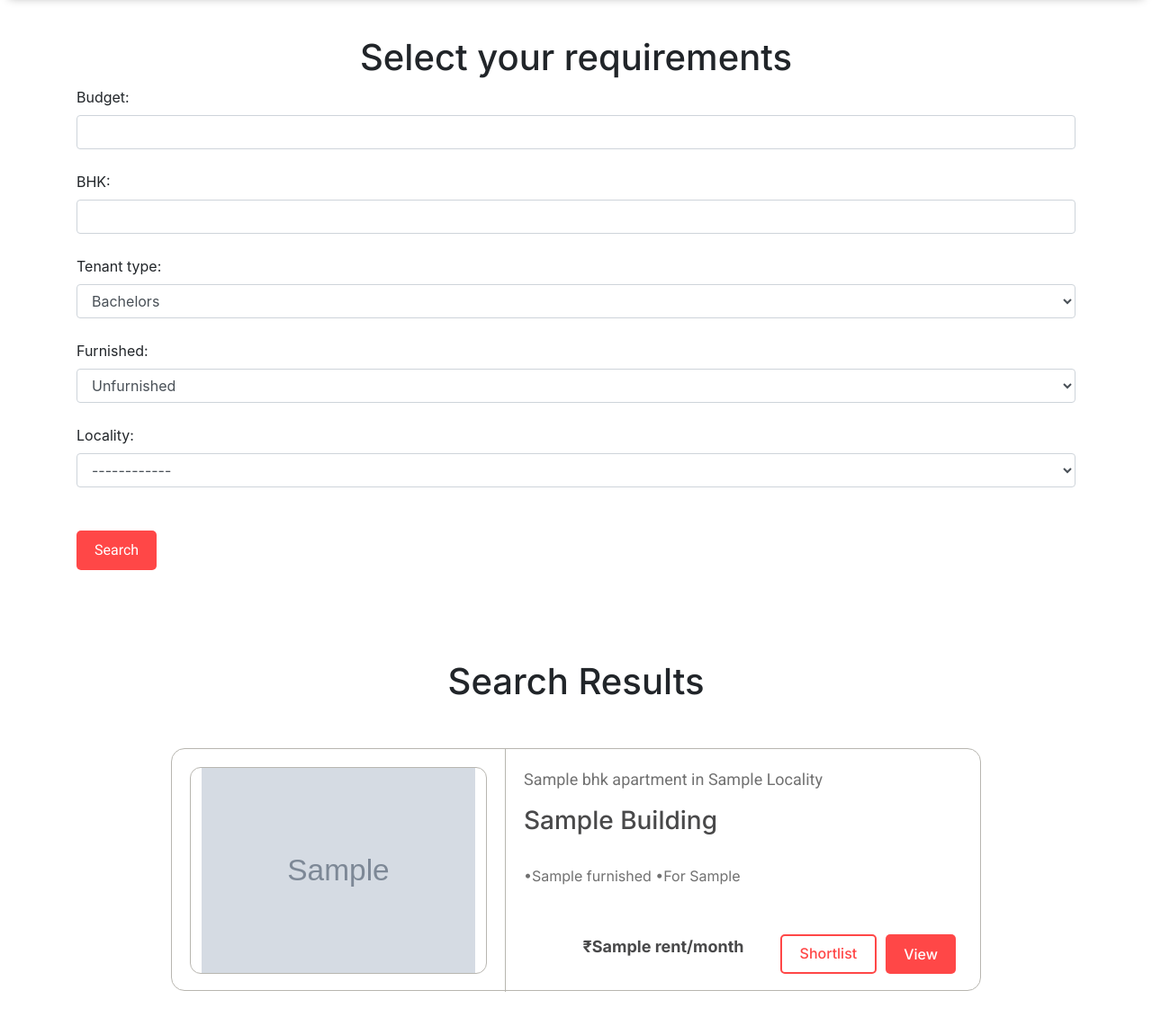
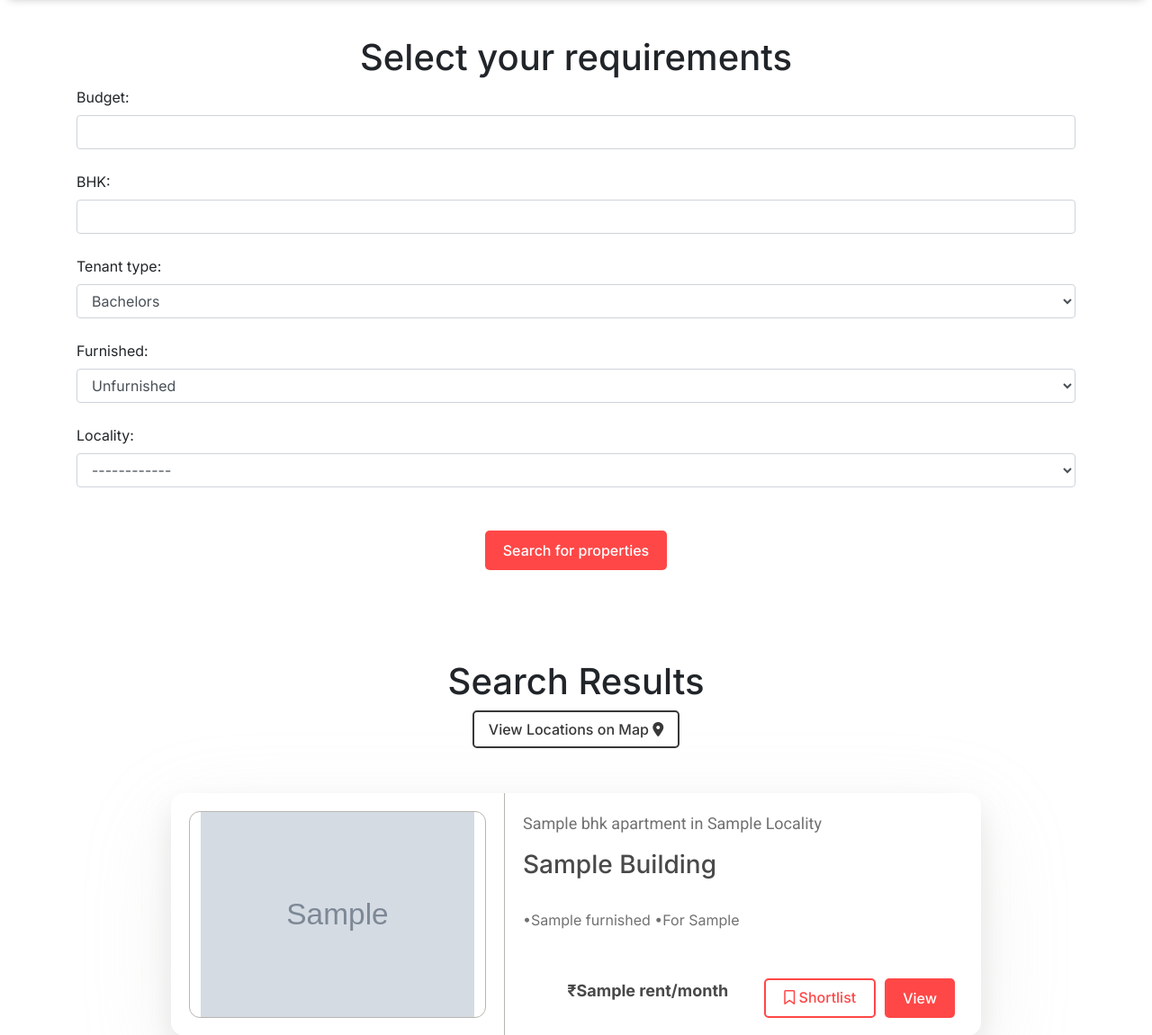
Before and after one commit to archits581/HomeSpace, a Django app: template HomeSpace/properties/templates/properties/search.html in a window 1280 px wide. Shown: the part 60-1211 px from the top of the page at 90% size. Run offline with Django 3.2, Linux system fonts and the light colour scheme; tables that the repository leaves empty hold one stand-in row (values such as "Sample post"); the template is opened without the code that fills it: values that come from a table or form of the project are taken from there, most other values are stand-ins (such as "Sample title", 1, 10 or a date in 2020); grey boxes marked "Sample" are stand-in pictures; some libraries are stand-ins or nearby versions.

Commit message:
feat: Add shadow effect to card and map view on search page

```diff
--- a/HomeSpace/properties/templates/properties/search.html
+++ b/HomeSpace/properties/templates/properties/search.html
@@ -2,6 +2,28 @@
 {% load static %}
 
 {% block styles %}
+
+    <!-- MAPBOX LEAFLET CSS -->
+    <link rel="stylesheet" href="https://unpkg.com/leaflet@1.7.1/dist/leaflet.css"
+    integrity="sha512-xodZBNTC5n17Xt2atTPuE1HxjVMSvLVW9ocqUKLsCC5CXdbqCmblAshOMAS6/keqq/sMZMZ19scR4PsZChSR7A=="
+    crossorigin=""/>
+
+    <!-- MAPBOX LEAFLET JAVASCRIPT -->
+    <script src="https://unpkg.com/leaflet@1.7.1/dist/leaflet.js"
+    integrity="sha512-XQoYMqMTK8LvdxXYG3nZ448hOEQiglfqkJs1NOQV44cWnUrBc8PkAOcXy20w0vlaXaVUearIOBhiXZ5V3ynxwA=="
+    crossorigin=""></script>
+
+    <!-- BOOTSTRAP CSS -->
+    <link rel="stylesheet" href="https://maxcdn.bootstrapcdn.com/bootstrap/4.0.0/css/bootstrap.min.css" integrity="sha384-Gn5384xqQ1aoWXA+058RXPxPg6fy4IWvTNh0E263XmFcJlSAwiGgFAW/dAiS6JXm" crossorigin="anonymous">
+
+    <!-- JQUERY -->
+    <script src="https://ajax.googleapis.com/ajax/libs/jquery/3.5.1/jquery.min.js"></script>
+
+
+
+    <!-- FONT AWESOME KIT CODE -->
+    <script src="https://kit.fontawesome.com/3d6760da32.js" crossorigin="anonymous"></script>
+
     <link rel="stylesheet" href="https://maxcdn.bootstrapcdn.com/bootstrap/4.0.0/css/bootstrap.min.css" integrity="sha384-Gn5384xqQ1aoWXA+058RXPxPg6fy4IWvTNh0E263XmFcJlSAwiGgFAW/dAiS6JXm" crossorigin="anonymous">
     <link rel="stylesheet" href="{% static 'css/search.css' %}">
 
@@ -83,15 +105,18 @@
         <select name="locality" id="id_locality" class="form-control">
             <option value="">------------</option>
             {% for locality in localities %}
-            <option value="{{ locality.pk }}">{{ locality.name|title }}</option>
+            <option value="{{ locality.name }}">{{ locality.name|title }}</option>
             {% endfor %}
         </select>
 
         <br><br>
         <!-- {{ filter.form.as_p }} -->
-        <div class="submit-btn">
-            <button class="search-btn" type="submit">Search</button>
+        <div class="submit-btn text-center">
+            <button class="search-btn" type="submit">Search for properties</button>
         </div>
+
+
+
     </form>
   </div>
 
@@ -104,7 +129,14 @@
   <div class="results-container">
     <div class="results-title">
         <h1>Search Results</h1>
+        <!-- Large modal -->
+
     </div>
+
+    <!-- Button trigger modal -->
+    <button type="button" class="modal-btn" data-toggle="modal" data-target="#exampleModal">
+      View Locations on Map <i class="fas fa-map-marker-alt"></i>
+    </button>
 
     <div class="cards-container container">
       {% for obj in query_set %}
@@ -142,7 +174,7 @@
             </p>
             <div class="info-button-container">
               <p class="property-info-rent">&#8377;{{ obj.rent }}/month</p>
-              <a href="#" class="shortlist-property-btn">Shortlist</a>
+              <a href="#" class="shortlist-property-btn"><i class="far fa-bookmark"></i> Shortlist</a>
               <a href="#" class="view-property-btn">View</a>
             </div>
           </div>
@@ -201,12 +233,71 @@
   </footer>
 
 
+   <!-- BOOTSTRAP MODAL FOR MAP -->
+        <div class="modal fade" id="exampleModal" tabindex="-1" role="dialog" aria-labelledby="exampleModalLabel" aria-hidden="true">
+          <div class="modal-dialog" role="document">
+            <div class="modal-content">
+              <div class="modal-header">
+                <h5 class="modal-title" id="exampleModalLabel">Map View</h5>
+                <button type="button" class="close" data-dismiss="modal" aria-label="Close">
+                  <span aria-hidden="true">&times;</span>
+                </button>
+              </div>
+              <div class="modal-body">
+                <div class="container">
+                  <div id="mapid" style="width: 400px; height: 400px; margin: auto;">
+                </div>
+              </div>
+              <div class="modal-footer">
+                <button type="button" class="btn btn-secondary" data-dismiss="modal">Close</button>
+              </div>
+            </div>
+          </div>
+        </div>
+
+
 {% endblock %}
 
 {% block javascript %}
+<!--
+    <script src="https://cdnjs.cloudflare.com/ajax/libs/popper.js/1.12.9/umd/popper.min.js" integrity="sha384-ApNbgh9B+Y1QKtv3Rn7W3mgPxhU9K/ScQsAP7hUibX39j7fakFPskvXusvfa0b4Q" crossorigin="anonymous"></script>
+    <script src="https://maxcdn.bootstrapcdn.com/bootstrap/4.0.0/js/bootstrap.min.js" integrity="sha384-JZR6Spejh4U02d8jOt6vLEHfe/JQGiRRSQQxSfFWpi1MquVdAyjUar5+76PVCmYl" crossorigin="anonymous"></script>
+     -->
+
     <script src="https://code.jquery.com/jquery-3.2.1.slim.min.js" integrity="sha384-KJ3o2DKtIkvYIK3UENzmM7KCkRr/rE9/Qpg6aAZGJwFDMVNA/GpGFF93hXpG5KkN" crossorigin="anonymous"></script>
     <script src="https://cdnjs.cloudflare.com/ajax/libs/popper.js/1.12.9/umd/popper.min.js" integrity="sha384-ApNbgh9B+Y1QKtv3Rn7W3mgPxhU9K/ScQsAP7hUibX39j7fakFPskvXusvfa0b4Q" crossorigin="anonymous"></script>
     <script src="https://maxcdn.bootstrapcdn.com/bootstrap/4.0.0/js/bootstrap.min.js" integrity="sha384-JZR6Spejh4U02d8jOt6vLEHfe/JQGiRRSQQxSfFWpi1MquVdAyjUar5+76PVCmYl" crossorigin="anonymous"></script>
+
+     <!--Script to manipulate map  -->
+    <script>
+
+
+      var mymap = L.map('mapid', {center: ['{{lat}}', '{{long}}'], zoom: 12});
+      console.log('{{lat}}', '{{long}}')
+         //MAPBOX Tiles
+         L.tileLayer('https://api.mapbox.com/styles/v1/{id}/tiles/{z}/{x}/{y}?access_token={accessToken}', {
+            attribution: 'Map data &copy; <a href="https://www.openstreetmap.org/copyright">OpenStreetMap</a> contributors, Imagery © <a href="https://www.mapbox.com/">Mapbox</a>',
+            maxZoom: 18,
+            id: 'mapbox/streets-v11',
+            tileSize: 512,
+            zoomOffset: -1,
+            accessToken: 'pk.eyJ1IjoiYXJjaGl0czU4MSIsImEiOiJja2l4a29pdDkxNDd5MzBtZWc1bWVlcXI3In0.u51pVkC31mtgojLDY69ZVQ'
+        }).addTo(mymap);
+
+        $('body').on('shown.bs.modal', function(e){
+          setTimeout(function(){ mymap.invalidateSize()}, 500);
+        })
+
+
+        $('#mymap').ready(function(e){
+          '{% for obj in query_set %}'
+            marker = new L.marker([ '{{ obj.location.lat }}', '{{ obj.location.long }}']).addTo(mymap)
+          '{% endfor %}'
+        })
+
+
+    </script>
+
 {% endblock %}
 
 <!-- <body>
--- a/HomeSpace/static/css/search.css
+++ b/HomeSpace/static/css/search.css
@@ -46,6 +46,7 @@
 .form-container{
     margin-top: 100px;
     margin-bottom: 100px;
+    font-family: 'Inter', sans-serif;
 }
 
 .form-title{
@@ -60,7 +61,8 @@
     color: white;
     border: none;
     border-radius: 5px;
-    font-family: 'Roboto', sans-serif;
+    font-family: 'Inter', sans-serif;
+    font-weight: 500;
 }
 
 /* RESULTS SECTION */
@@ -74,13 +76,28 @@
     font-weight: 900;
 }
 
+.modal-btn{
+    color: #383838;
+    background-color: white;
+    border: 2px solid #383838;
+    border-radius: 5px;
+    font-family: 'Inter', sans-serif;
+    padding: 7px 16px;
+    font-weight: 500;
+}
+
+.modal-btn:hover{
+    background-color: #383838;
+    color: white;
+    transition-duration: 0.2s;
+}
 
 
 /* RESULT CARD SECTION */
 .result-card{
     display: flex;
     flex-wrap: wrap;
-    border: 1px solid #b8b6b0;
+    /* border: 1px solid #b8b6b0; */
     border-radius: 15px;
     align-items: center;
     height: 270px;
@@ -88,7 +105,11 @@
     margin-right: auto;
     margin-left: auto;
     margin-top: 50px;
+    box-shadow: 0 15px 30px rgba(201, 201, 201, 0.4),
+  0 30px 100px rgba(196, 193, 183,0.2)
 }
+
+/* rgba(201, 201, 201, 0.5) */
 
 .image-container{
     padding-left: 20px;
```
Also changed, not shown: HomeSpace/properties/views.py (+11 -1 lines).
